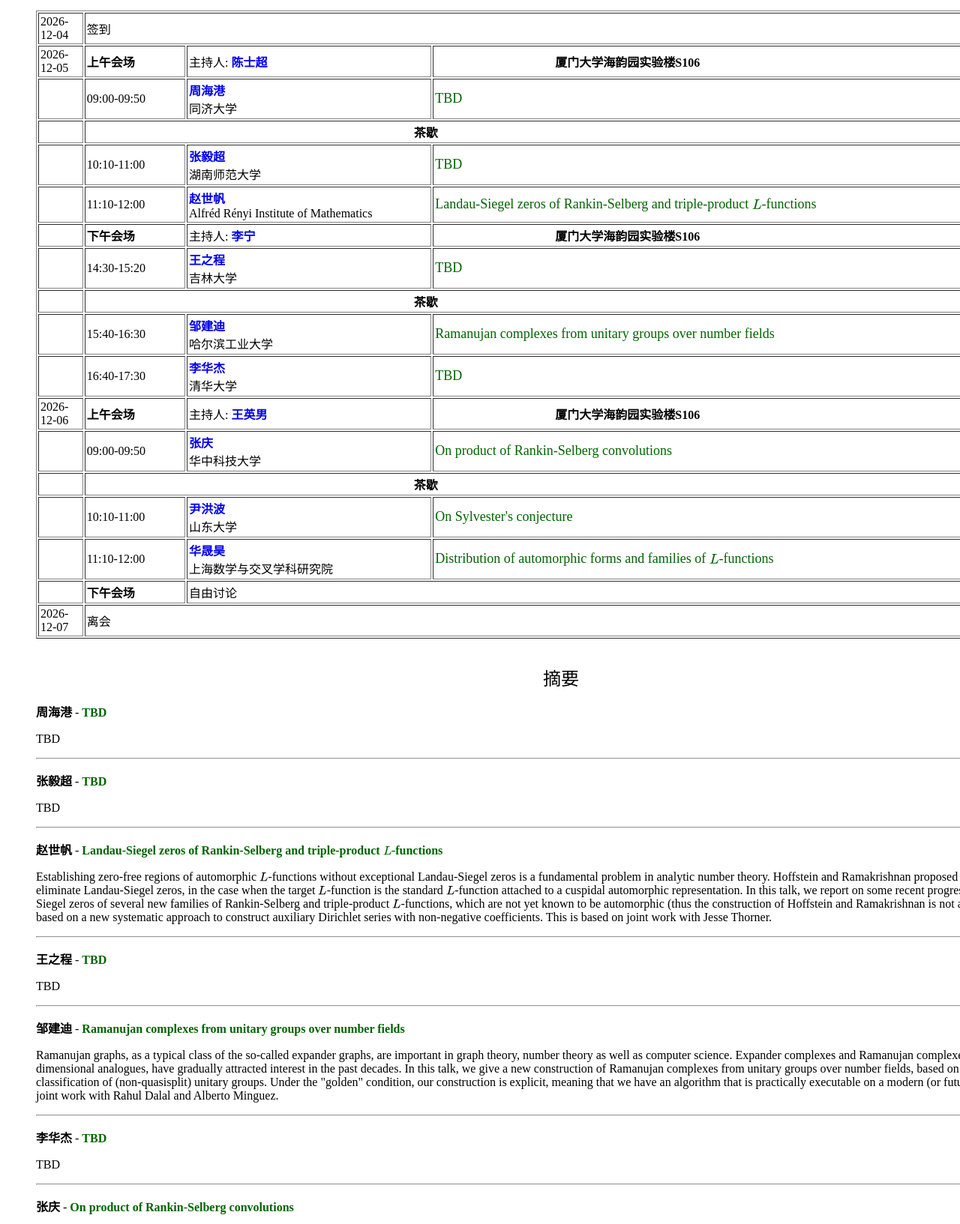
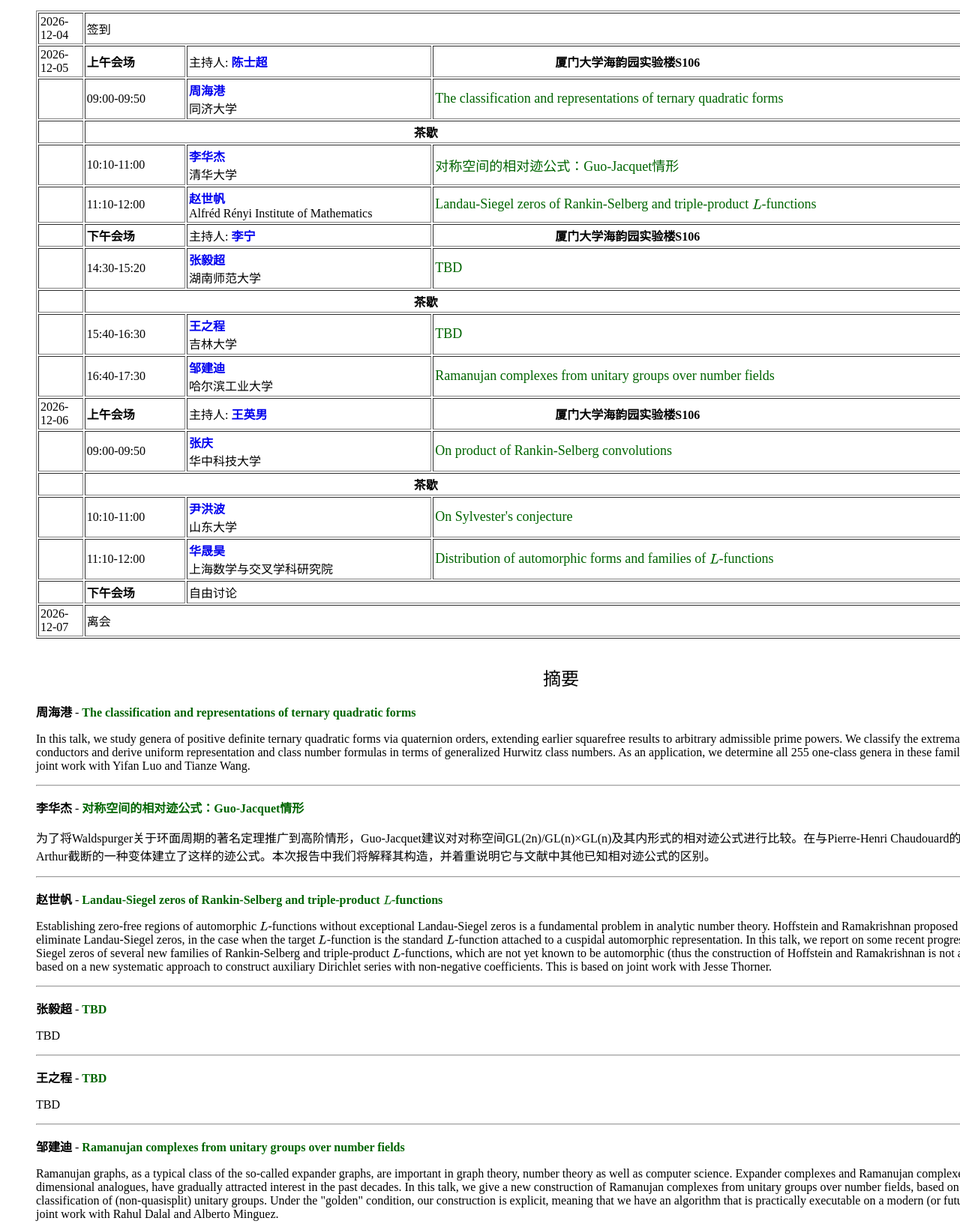
Before and after one commit to yishaoyun/syi, a plain HTML site: page 2026WorkshopOnAFWCN.html in a window 1280 px wide. Shown: the part 220-1853 px from the top of the page at 75% size. Drawn offline with nearby package versions, Linux system fonts and the light colour scheme.

Commit message:
Add files via upload

```diff
--- a/2026WorkshopOnAFWCN.html
+++ b/2026WorkshopOnAFWCN.html
@@ -57,7 +57,7 @@ html {
 <td style="width: 120px;">09:00-09:50</td>
 <td style="width: 300px;"><a href="https://math.tongji.edu.cn/info/1122/8216.htm" style="text-decoration: none"><b>周海港</b></a>
 <br>同济大学</td>
-<td style="width: 700px;"><a style='color: darkgreen'><font size="+1">TBD</a></td>
+<td style="width: 700px;"><a style='color: darkgreen'><font size="+1">The classification and representations of ternary quadratic forms</a></td>
 <td style="width: 100px;"><a href="#1" style="text-decoration: none">摘要</a></td>
 </tr>
 
@@ -71,9 +71,9 @@ html {
 <tr>
 <td></td>
 <td>10:10-11:00</td>
-<td><a href="https://scholar.hunnu.edu.cn/zhangyichao/index.htm" style="text-decoration: none"><b>张毅超</b></a>
-<br>湖南师范大学</td>
-<td><a style='color: darkgreen'><font size="+1">TBD</a></td>
+<td><a href="https://ymsc.tsinghua.edu.cn/info/1033/4497.htm" style="text-decoration: none"><b>李华杰</b></a>
+<br>清华大学</td>
+<td><a style='color: darkgreen'><font size="+1">对称空间的相对迹公式：Guo-Jacquet情形</a></td>
 <td><a href="#2" style="text-decoration: none">摘要</a></td>
 </tr>
 
@@ -96,8 +96,8 @@ html {
 <tr>
 <td></td>
 <td>14:30-15:20</td>
-<td><a href="https://math.jlu.edu.cn/info/1791/16799.htm" style="text-decoration: none"><b>王之程</b></a>
-<br>吉林大学</td>
+<td><a href="https://scholar.hunnu.edu.cn/zhangyichao/index.htm" style="text-decoration: none"><b>张毅超</b></a>
+<br>湖南师范大学</td>
 <td><a style='color: darkgreen'><font size="+1">TBD</a></td>
 <td><a href="#4" style="text-decoration: none">摘要</a></td>
 </tr>
@@ -112,18 +112,18 @@ html {
 <tr>
 <td></td>
 <td>15:40-16:30</td>
-<td><a href="https://homepage.hit.edu.cn/zoujiandi" style="text-decoration: none"><b>邹建迪</b></a>
-<br>哈尔滨工业大学</td>
-<td><a style='color: darkgreen'><font size="+1">Ramanujan complexes from unitary groups over number fields</a></td>
+<td><a href="https://math.jlu.edu.cn/info/1791/16799.htm" style="text-decoration: none"><b>王之程</b></a>
+<br>吉林大学</td>
+<td><a style='color: darkgreen'><font size="+1">TBD</a></td>
 <td><a href="#5" style="text-decoration: none">摘要</a></td>
 </tr>
 
 <tr>
 <td></td>
 <td>16:40-17:30</td>
-<td><a href="https://ymsc.tsinghua.edu.cn/info/1033/4497.htm" style="text-decoration: none"><b>李华杰</b></a>
-<br>清华大学</td>
-<td><a style='color: darkgreen'><font size="+1">TBD</a></td>
+<td><a href="https://homepage.hit.edu.cn/zoujiandi" style="text-decoration: none"><b>邹建迪</b></a>
+<br>哈尔滨工业大学</td>
+<td><a style='color: darkgreen'><font size="+1">Ramanujan complexes from unitary groups over number fields</a></td>
 <td><a href="#6" style="text-decoration: none">摘要</a></td>
 </tr>
 
@@ -183,15 +183,15 @@ html {
 
 <p align="center"><font size="+2">摘要</font></p>
 
-<p id="1" align="left">  <b> 周海港 </b> - <b><a style='color: darkgreen'> TBD </a></b></p>
+<p id="1" align="left">  <b> 周海港 </b> - <b><a style='color: darkgreen'> The classification and representations of ternary quadratic forms </a></b></p>
 <p align="left">
-TBD
+In this talk, we study genera of positive definite ternary quadratic forms via quaternion orders, extending earlier squarefree results to arbitrary admissible prime powers. We classify the extremal genera using genus conductors and derive uniform representation and class number formulas in terms of generalized Hurwitz class numbers. As an application, we determine all 255 one-class genera in these families. This talk is based on joint work with Yifan Luo and Tianze Wang.
 </p>
 <hr />
 
-<p id="2" align="left">  <b> 张毅超 </b> - <b><a style='color: darkgreen'> TBD </a></b></p>
+<p id="2" align="left">  <b> 李华杰 </b> - <b><a style='color: darkgreen'> 对称空间的相对迹公式：Guo-Jacquet情形 </a></b></p>
 <p align="left">
-TBD
+为了将Waldspurger关于环面周期的著名定理推广到高阶情形，Guo-Jacquet建议对对称空间GL(2n)/GL(n)×GL(n)及其内形式的相对迹公式进行比较。在与Pierre-Henri Chaudouard的合作工作中，我们通过Arthur截断的一种变体建立了这样的迹公式。本次报告中我们将解释其构造，并着重说明它与文献中其他已知相对迹公式的区别。
 </p>
 <hr />
 
@@ -201,21 +201,21 @@ Establishing zero-free regions of automorphic $L$-functions without exceptional
 </p>
 <hr />
 
-<p id="4" align="left">  <b> 王之程 </b> - <b><a style='color: darkgreen'> TBD </a></b></p>
+<p id="4" align="left">  <b> 张毅超 </b> - <b><a style='color: darkgreen'> TBD </a></b></p>
 <p align="left">
 TBD
 </p>
 <hr />
 
-<p id="5" align="left">  <b> 邹建迪 </b> - <b><a style='color: darkgreen'> Ramanujan complexes from unitary groups over number fields </a></b></p>
+<p id="5" align="left">  <b> 王之程 </b> - <b><a style='color: darkgreen'> TBD </a></b></p>
 <p align="left">
-Ramanujan graphs, as a typical class of the so-called expander graphs, are important in graph theory, number theory as well as computer science. Expander complexes and Ramanujan complexes, as their higher dimensional analogues, have gradually attracted interest in the past decades. In this talk, we give a new construction of Ramanujan complexes from unitary groups over number fields, based on the endoscopic classification of (non-quasisplit) unitary groups. Under the "golden" condition, our construction is explicit, meaning that we have an algorithm that is practically executable on a modern (or future) computer. This is joint work with Rahul Dalal and Alberto Minguez.
+TBD
 </p>
 <hr />
 
-<p id="6" align="left">  <b> 李华杰 </b> - <b><a style='color: darkgreen'> TBD </a></b></p>
+<p id="6" align="left">  <b> 邹建迪 </b> - <b><a style='color: darkgreen'> Ramanujan complexes from unitary groups over number fields </a></b></p>
 <p align="left">
-TBD
+Ramanujan graphs, as a typical class of the so-called expander graphs, are important in graph theory, number theory as well as computer science. Expander complexes and Ramanujan complexes, as their higher dimensional analogues, have gradually attracted interest in the past decades. In this talk, we give a new construction of Ramanujan complexes from unitary groups over number fields, based on the endoscopic classification of (non-quasisplit) unitary groups. Under the "golden" condition, our construction is explicit, meaning that we have an algorithm that is practically executable on a modern (or future) computer. This is joint work with Rahul Dalal and Alberto Minguez.
 </p>
 <hr />
 
```
Also changed, not shown: 2026WorkshopOnAFW.html (+22 -21 lines).
